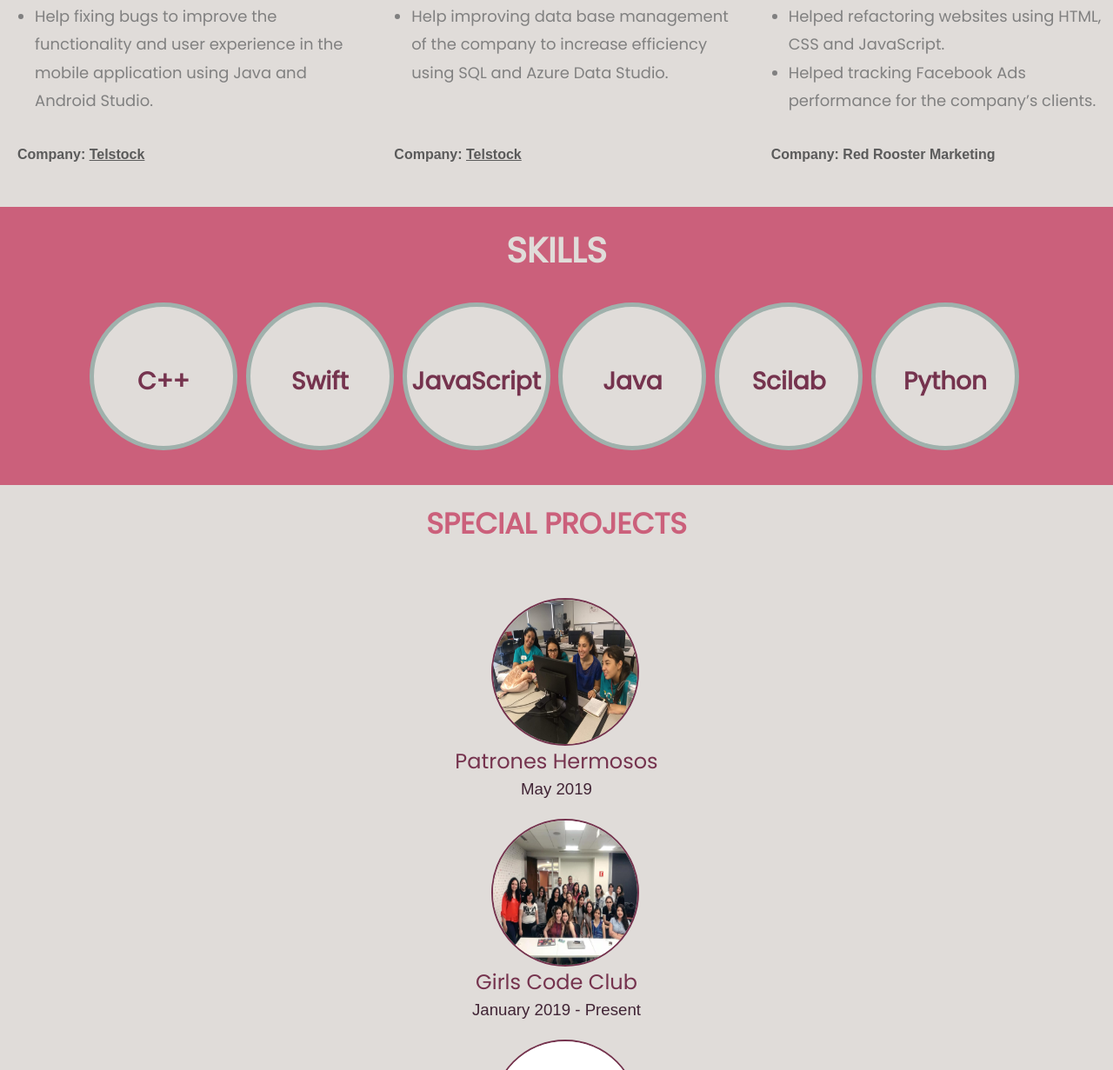
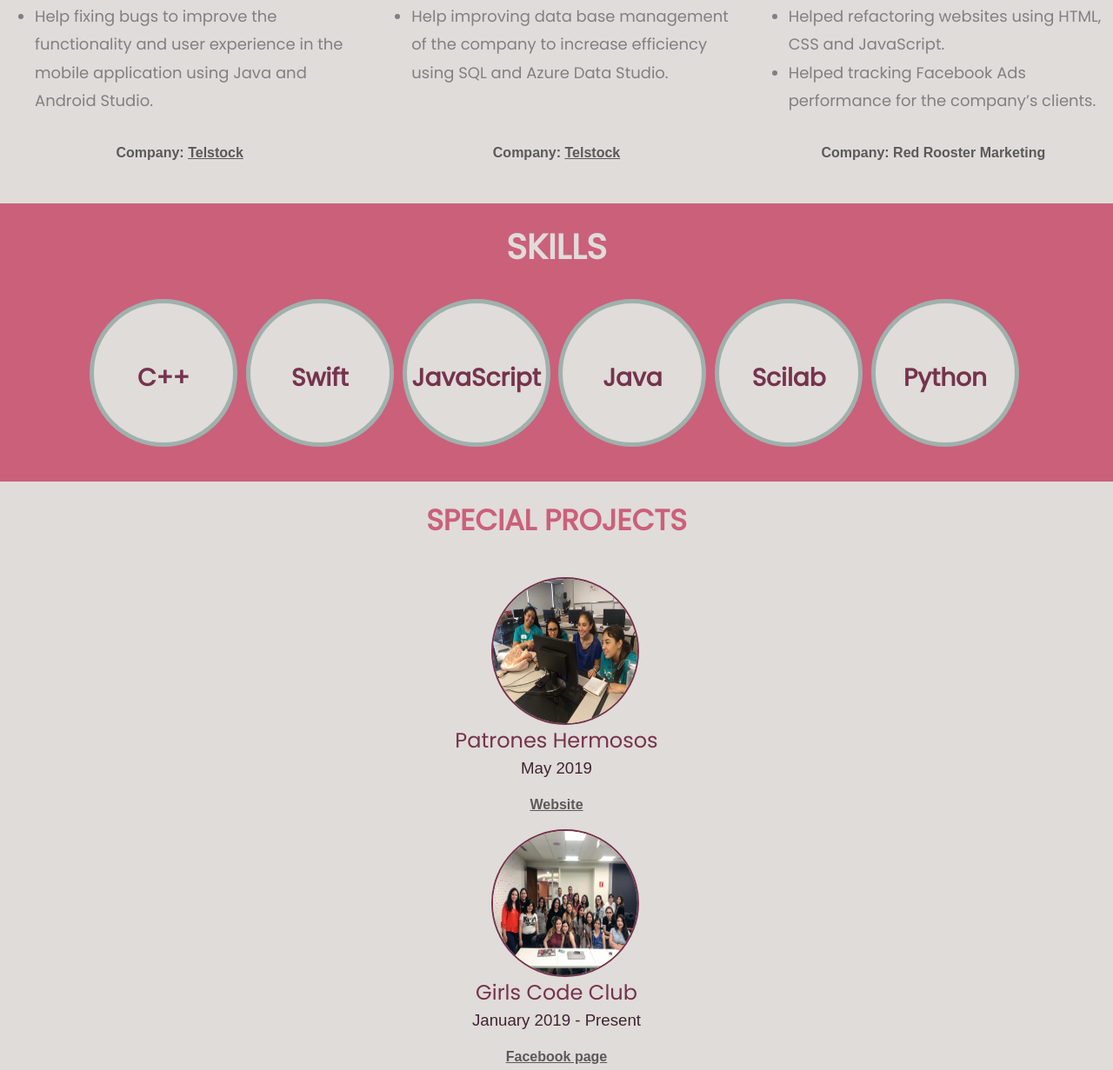
Before and after one commit to isabelcruz816/isabelcruz816.github.io, a plain HTML site: page pages/index.html in a window 1280 px wide. Shown: the part 1777-3008 px from the top of the page at 87% size. Drawn offline with nearby package versions, Linux system fonts and the light colour scheme; a web font is replaced by a local one.

Commit message:
beta of website, still missing some fixes

```diff
--- a/css/main.css
+++ b/css/main.css
@@ -174,6 +174,13 @@ p.container1 {
     margin-left: 20px;
     font-weight: bolder;
     line-height: 180%;
+}
+#p11 {
+    font-size: 12pt;
+    font-family: 'Muli', sans-serif;
+    color:#5A5A5A;
+    text-align: center;
+    font-weight: bolder;
 }
 
 li.exp {
@@ -365,8 +372,6 @@ button {
     display: inline-block;
     grid-column-gap: 0px;
     grid-template-columns: auto auto;
-    padding-bottom: 20px;
-    padding-top: 20px;
 }
 
 .grid-item2 {
--- a/pages/index.html
+++ b/pages/index.html
@@ -103,16 +103,15 @@
 						<li class = "exp">Helped tracking Facebook Ads performance for the company’s clients.</li>
 					</ul>
 				</div>
-				<span class = "grid-item"><p id = "p1">Company: <a href = "http://www.telstock.net/" target = "_blank">Telstock</a></p></span>
-				<span class = "grid-item"><p id = "p1">Company: <a href = "http://www.telstock.net/" target = "_blank">Telstock</a></p></span>
-				<span class = "grid-item"><p id = "p1">Company: Red Rooster Marketing</p></span>
+				<span class = "grid-item"><p id = "p11">Company: <a href = "http://www.telstock.net/" target = "_blank">Telstock</a></p></span>
+				<span class = "grid-item"><p id = "p11">Company: <a href = "http://www.telstock.net/" target = "_blank">Telstock</a></p></span>
+				<span class = "grid-item"><p id = "p11">Company: Red Rooster Marketing</p></span>
 			</div>
 
 		</div>
 		<!-- Skills -->
 		<div id = "skills" class = container1>
 			<h1 class = container1>SKILLS</h1>
-
 		<div class = "circle">
 			<button onclick="document.getElementById('id01').style.display='block'">C++</button>
   				<div id="id01" class="w3-modal">
@@ -231,6 +230,7 @@
 				<div class = "grid-item2">
 					<p class = "gridtext">Patrones Hermosos</p>
 					<p class = "description3">May 2019</p>
+					<p id = "p11"><a href = "https://dreamgrande.io/#videos" target = "_blank">Website</a></p>
 				</div>
 			</div>
 			<div class = "grid-item2">
@@ -240,6 +240,7 @@
 				<div class = "grid-item2">
 					<p class = "gridtext">Girls Code Club</p>
 					<p class = "description3">January 2019 - Present</p>
+					<p id = "p11"><a href="https://www.facebook.com/GirlsC0deClub/" target="_blank">Facebook page</a></p>
 				</div>
 			</div>
 			<div class = "grid-container2">
@@ -249,6 +250,7 @@
 				<div class = "grid-item2">
 					<p class = "gridtext">Women in Technology</p>
 					<p class = "description3">2019</p>
+					<p id = "p11"><a href="https://www.facebook.com/womenintechmx/?ref=br_rs" target="_blank">Facebook page</a></p>
 				</div>
 			</div>
 		</div>
```
